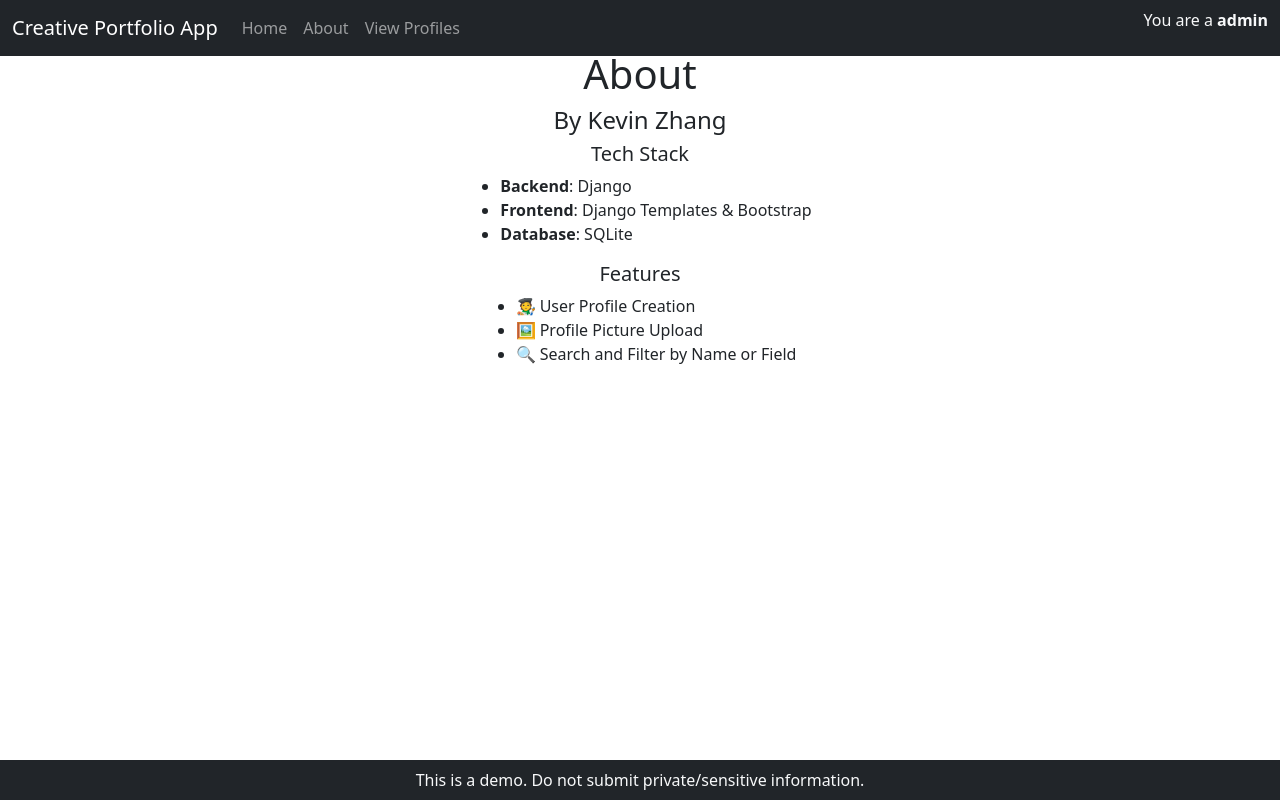
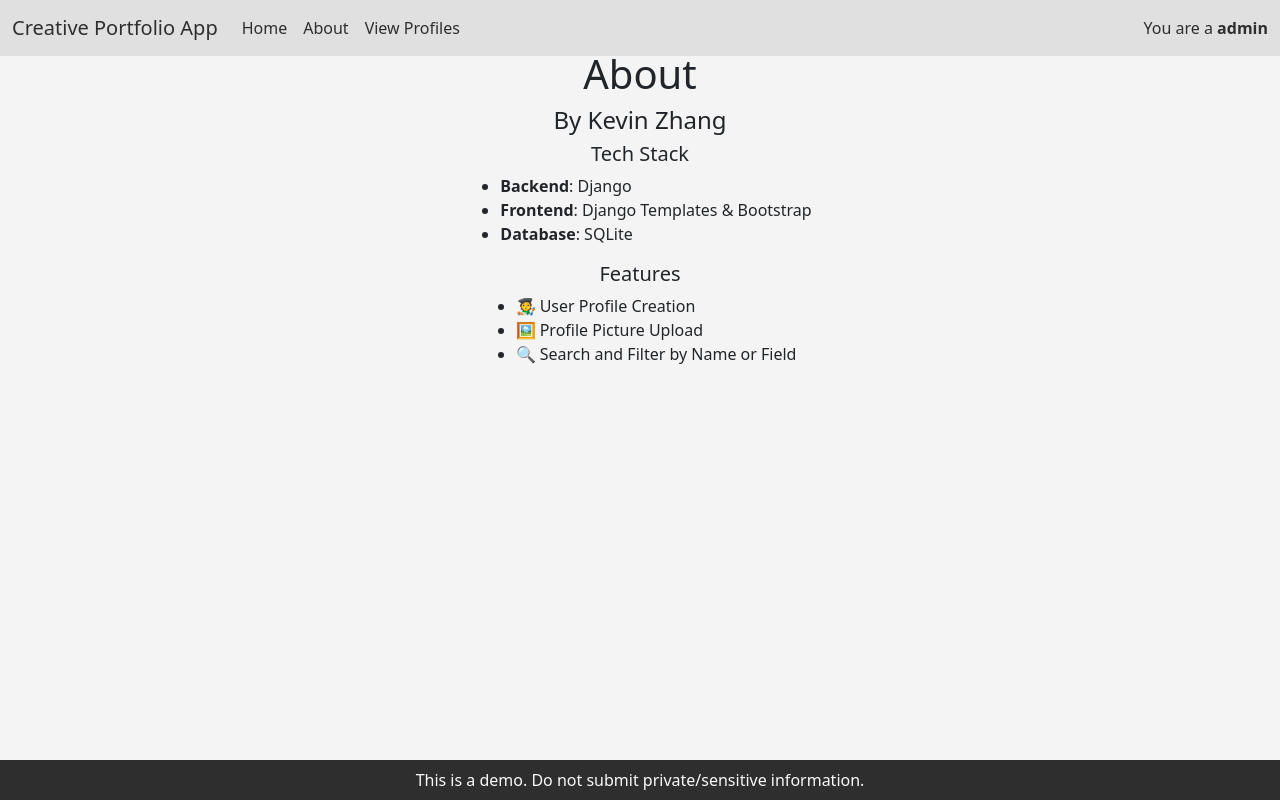
Before and after one commit to KeevinChang/concept-mini-assessment, a Django app: template templates/pages/about.html in a window 1280 px wide. Run offline with Django 3.2, Linux system fonts and the light colour scheme; the template is opened without the code that fills it: most values are stand-ins (such as "Sample title", 1, 10 or a date in 2020).

Commit message:
redo colors for page background and navbar

```diff
--- a/templates/base.html
+++ b/templates/base.html
@@ -14,13 +14,27 @@
         }
 
         a.card-link:hover .card {
-            box-shadow: 0 0 0 3px #007bff33; /* light blue outline on hover */
+            box-shadow: 0 0 0 3px #00c2b8;
             transition: box-shadow 0.2s ease-in-out;
+        }
+
+        .custom-navbar {
+            background-color: #E0E0E0;
+        }
+
+        .custom-navbar .nav-link,
+        .custom-navbar .navbar-brand,
+        .custom-navbar p {
+            color: #2E2E2E;
+        }
+
+        .custom-navbar .nav-link:hover {
+            color: #000000;
         }
 </style>
 </head>
-<body>
-    <nav class="navbar navbar-expand-lg navbar-dark bg-dark position-relative">
+<body style="background-color: #F4F4F4">
+    <nav class="navbar navbar-expand-lg custom-navbar">
         <div class="container-fluid">
             <a class="navbar-brand" href="{% url 'homepage' %}">Creative Portfolio App</a>
             <ul class="navbar-nav me-auto">
@@ -35,7 +49,7 @@
                 </li>
                 {% block navbar_links %}{% endblock %}
             </ul>
-            <p class="text-light">You are a <strong>{{ role }}</strong></p>
+            <p class="mt-1 mb-1">You are a <strong>{{ role }}</strong></p>
         </div>
     </nav>
 
@@ -52,7 +66,7 @@
         {% endblock %}
     </main>
 
-    <footer class="bg-dark text-light text-center py-2 mt-5 fixed-bottom">
+    <footer class="text-light text-center py-2 mt-5 fixed-bottom" style="background-color: #2E2E2E">
         <div class="container text-center">
             <span>
                 This is a demo. Do not submit private/sensitive information.
```
